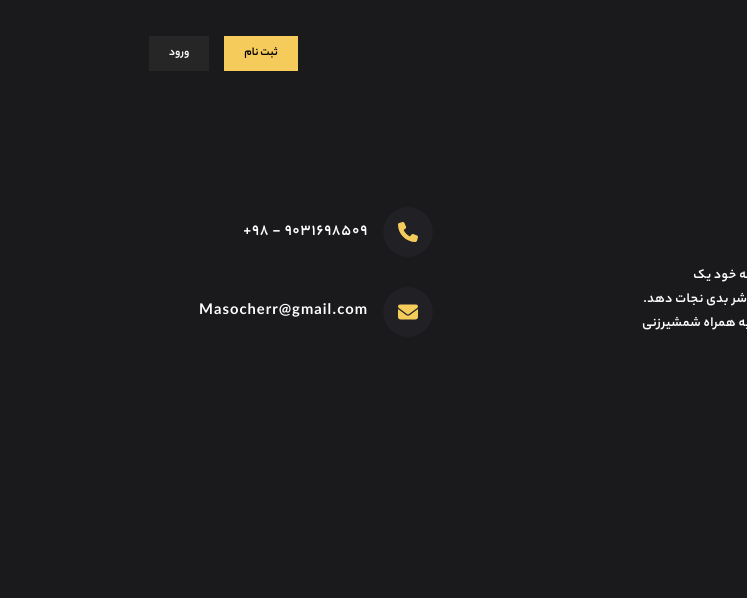
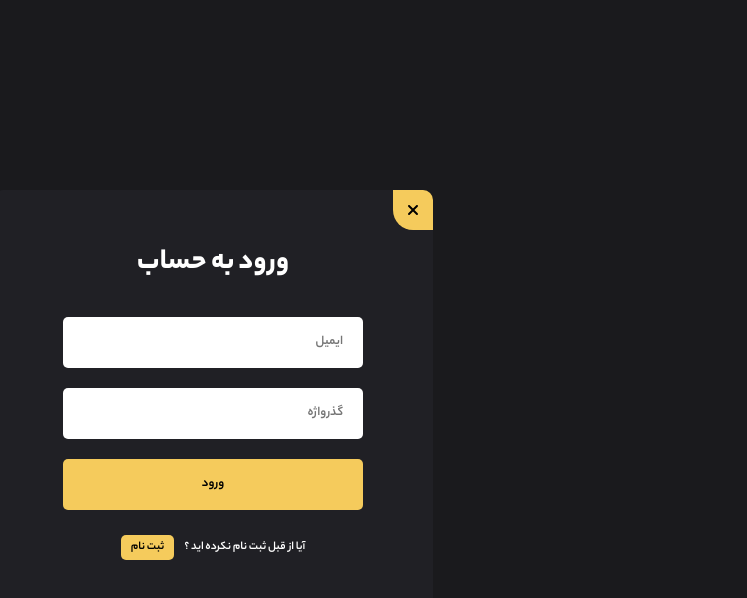
Before and after one commit to Masocher/Otanix, a React (Create React App) app: page /sign-in in a window 1280 px wide. Shown: the top 598 px of the page, without its empty margins (533-1280 px from the left). Built offline with nearby package versions, Linux system fonts and the light colour scheme.

Commit message:
Create sign-in page

```diff
--- a/src/App.js
+++ b/src/App.js
@@ -7,24 +7,37 @@ import Footer from "./components/Footer";
 
 // pages
 import Home from "./pages/Home";
+import SignIn from "./pages/SignIn";
 
 // react-router
-import { BrowserRouter } from "react-router-dom";
+import { BrowserRouter, useLocation } from "react-router-dom";
 import { Route, Routes } from "react-router";
 
 function App() {
+
+  const location = useLocation()
+
   return (
-    <BrowserRouter>
-      <div className="App">
+    <div className="App">
+      {
+        location.pathname === "/sign-in" || location.pathname === "/sign-up" ?
+        null
+        :
         <Header />
+      }
 
-        <Routes>
-          <Route path="/" element={<Home />} />
-        </Routes>
+      <Routes>
+        <Route path="/" element={<Home />} />
+        <Route path="/sign-in" element={<SignIn />} />
+      </Routes>
 
+      {
+        location.pathname === "/sign-in" || location.pathname === "/sign-up" ?
+        null
+        :
         <Footer />
-      </div>
-    </BrowserRouter>
+      }
+    </div>
   );
 }
 
--- a/src/components/Header.js
+++ b/src/components/Header.js
@@ -48,8 +48,8 @@ const Header = () => {
       </div>
 
       <div className="left_side">
-        <div className="sign_btn log_btn">ثبت نام</div>
-        <div className="sign_btn">ورود</div>
+        <Link to={"/sign-up"} className="sign_btn log_btn" style={{ textDecoration: "none" }}>ثبت نام</Link>
+        <Link to={"/sign-in"} className="sign_btn" style={{ textDecoration: "none" }}>ورود</Link>
       </div>
     </div>
   );
--- a/src/index.js
+++ b/src/index.js
@@ -2,9 +2,13 @@ import React from "react";
 import ReactDOM from "react-dom/client";
 import App from "./App";
 
+import { BrowserRouter } from "react-router-dom";
+
 const root = ReactDOM.createRoot(document.getElementById("root"));
 root.render(
-  <React.StrictMode>
-    <App />
-  </React.StrictMode>
+  <BrowserRouter>
+    <React.StrictMode>
+      <App />
+    </React.StrictMode>
+  </BrowserRouter>
 );
--- /dev/null
+++ b/src/pages/SignIn.js
@@ -0,0 +1,48 @@
+// assets
+import "../styles/sign.css";
+
+// tools
+import { useState } from "react";
+import { Link } from "react-router-dom";
+
+// icons
+import { FontAwesomeIcon } from "@fortawesome/react-fontawesome";
+import { faClose } from "@fortawesome/free-solid-svg-icons";
+
+const SignIn = () => {
+  const [signFormStatus, setSignFormStatus] = useState("");
+
+  setInterval(() => {
+    setSignFormStatus("show");
+  }, 500);
+
+  return (
+    <div className="sign_container">
+      <form className={`sign_form ${signFormStatus}`} action="#">
+        <Link to={"/"} className="close_btn">
+          <FontAwesomeIcon icon={faClose} />
+        </Link>
+
+        <div className="title_box">ورود به حساب</div>
+
+        <input className="sign_input" type="text" placeholder="ایمیل" />
+        <input className="sign_input" type="password" placeholder="گذرواژه" />
+
+        <button className="submit_btn" type="submit">
+          ورود
+        </button>
+
+        <Link
+          to={"/sign-up"}
+          className="have_account"
+          style={{ textDecoration: "none", color: "#fff" }}
+        >
+          آیا از قبل ثبت نام نکرده اید ؟
+          <div className="sign_little_btn">ثبت نام</div>
+        </Link>
+      </form>
+    </div>
+  );
+};
+
+export default SignIn;
--- /dev/null
+++ b/src/styles/sign.css
@@ -0,0 +1,89 @@
+.sign_container {
+    display: flex;
+    justify-content: center;
+    align-items: center;
+    height: 100vh;
+}
+
+.sign_form {
+    display: flex;
+    flex-direction: column;
+    padding: 50px 70px;
+    width: 300px;
+    border-radius: 10px;
+    background-color: #232328cb;
+    text-align: center;
+    position: relative;
+    top: 50px;
+    opacity: 0;
+    transition: .8s;
+}
+.sign_form.show {
+    top: 0;
+    opacity: 1;
+}
+
+.close_btn {
+    background-color: #f5cb5c;
+    width: 40px;
+    height: 40px;
+    display: flex;
+    justify-content: center;
+    align-items: center;
+    color: #000;
+    position: absolute;
+    top: 0;
+    right: 0;
+    border-radius: 0 10px 0 50%;
+}
+
+.sign_form .title_box {
+    font-size: 30px;
+    margin-bottom: 10px;
+    font-family: YekanBakhHeavy;
+    margin-bottom: 30px;
+}
+
+.sign_input {
+    width: calc(100% - 40px);
+    padding: 15px 20px;
+    border-radius: 5px;
+    background-color: #fff;
+    outline: 0;
+    margin-bottom: 20px;
+    border: none;
+    font-family: YekanBakhBold;
+}
+
+.submit_btn {
+    background-color: #f5cb5c;
+    padding: 15px 20px;
+    width: 100%;
+    outline: 0;
+    transition: 0.2s;
+    cursor: pointer;
+    border-radius: 5px;
+    font-family: YekanBakhBold;
+    border: none;
+}
+.submit_btn:hover {
+    background: #f5cc5c85;
+}
+
+.have_account {
+    display: flex;
+    justify-content: center;
+    align-items: center;
+    width: 100%;
+    margin-top: 25px;
+    font-size: 12px;
+}
+
+.sign_little_btn {
+    background-color: #f5cb5c;
+    color: #000;
+    padding: 3px 10px;
+    border-radius: 5px;
+    margin-right: 10px;
+    cursor: pointer;
+}
```
